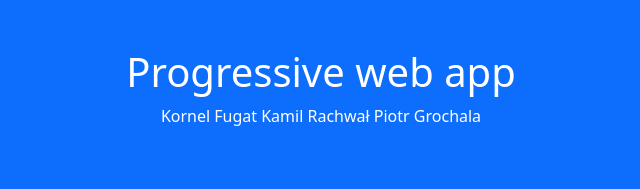
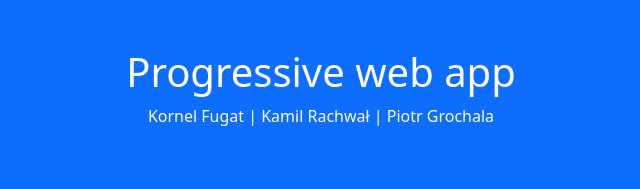
Before and after one commit to grochalapiotr/PWA-app, a plain HTML site: page index.html in a window 1280 px wide. Shown: the top 189 px of the page, 319-959 px from the left. Drawn offline with nearby package versions, Linux system fonts and the light colour scheme.

Commit message:
Update index.html

```diff
--- a/index.html
+++ b/index.html
@@ -32,7 +32,7 @@
   <div class="container-fluid p-5 bg-primary text-white text-center">
   <h1>Progressive web app</h1>
   <p>
-    Kornel Fugat   Kamil Rachwał   Piotr Grochala
+    Kornel Fugat  |  Kamil Rachwał  |  Piotr Grochala
   </p>
 </div>
 
```
